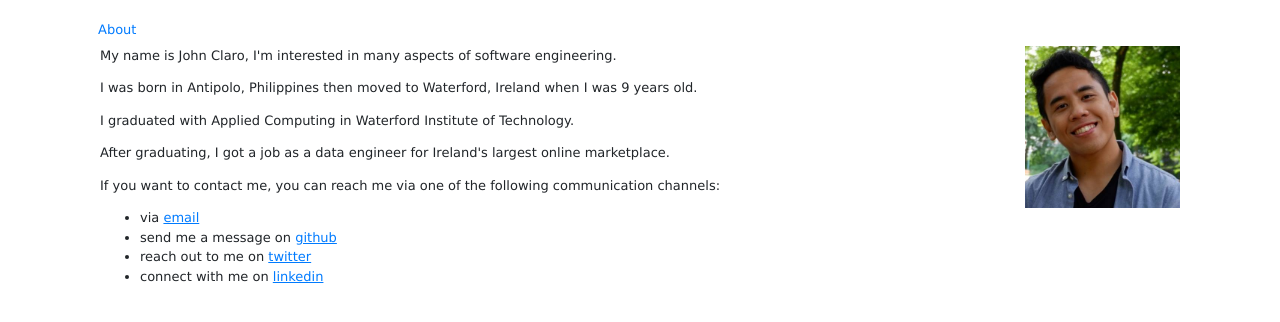
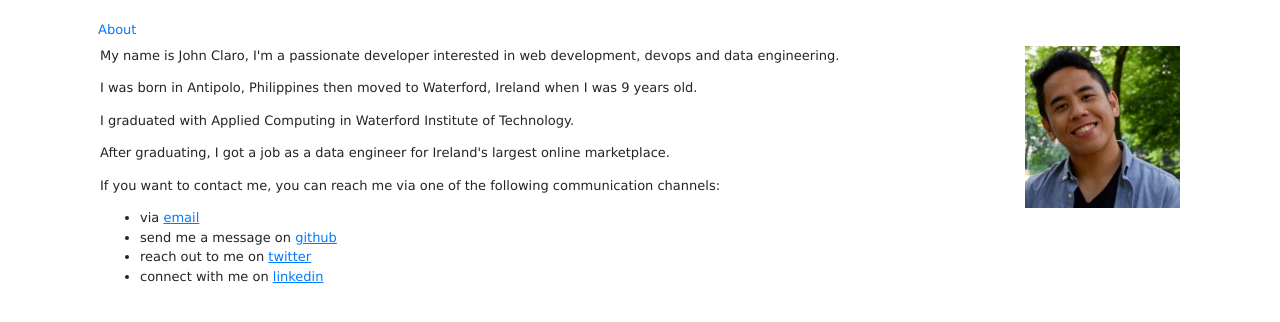
Before and after one commit to jkrclaro/jkrclaro.github.io, a React (Create React App) app: page / in a window 1280 px wide. Shown: the top 322 px of the page. Built offline with nearby package versions, Linux system fonts and the light colour scheme; what webfontloader would draw is missing.

Commit message:
Update interests

```diff
--- a/src/components/Home.jsx
+++ b/src/components/Home.jsx
@@ -13,7 +13,7 @@ class Home extends React.Component {
             <div className='col-lg-12'>
                 <div className='row'>
                     <div className='col-lg-10'>
-                        <p>My name is John Claro, I'm interested in many aspects of software engineering.</p>
+                        <p>My name is John Claro, I'm a passionate developer interested in web development, devops and data engineering.</p>
                         <p>I was born in Antipolo, Philippines then moved to Waterford, Ireland when I was 9 years old.</p>
                         <p>I graduated with Applied Computing in Waterford Institute of Technology.</p>
                         <p>After graduating, I got a job as a data engineer for Ireland's largest online marketplace.</p>
```
